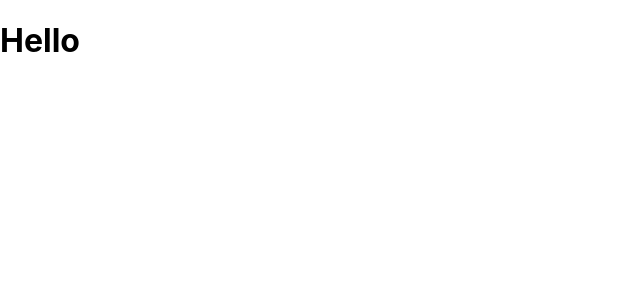
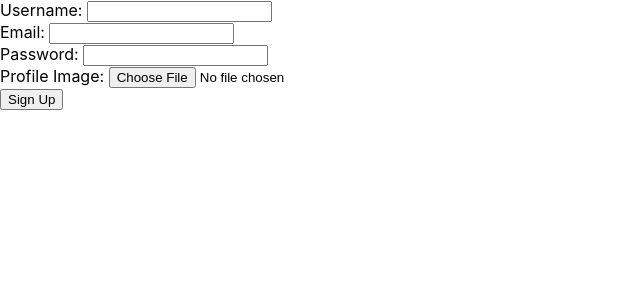
Before and after one commit to siddharth-bhatnagar/reels-clone, a React (Create React App) app: page / in a window 1280 px wide. Shown: the top 300 px of the page, without its empty margins (0-640 px from the left). Built offline with nearby package versions, Linux system fonts and the light colour scheme; no server answers.

Commit message:
[raw] sign up

```diff
--- a/src/App.jsx
+++ b/src/App.jsx
@@ -1,9 +1,13 @@
 import React from 'react';
+import SignUp from './components/SignUp/SignUp';
+import AuthProvider from './context/AuthProvider';
 import './styles/App.css';
 
 function App() {
   return (
-    <h1>Hello</h1>
+    <AuthProvider>
+      <SignUp />
+    </AuthProvider>
   );
 }
 
--- a/src/components/Signup/Signup.jsx
+++ b/src/components/Signup/Signup.jsx
@@ -1,41 +1,101 @@
 import React, { useState, useContext, useEffect } from 'react';
 import { AuthContext } from '../../context/AuthProvider';
+import { storage, database } from '../../firebase';
 
 function Signup() {
 
+    const { signup } = useContext(AuthContext);
     const [name, setName] = useState('');
     const [email, setEmail] = useState('');
     const [password, setPassword] = useState('');
+    const [error, setError] = useState('');
     const [loading, setLoading] = useState(false);
-    const [error, setError] = useState('');
-    const { signup } = useContext(AuthContext);
-    console.log(signup);
+    const [file, setFile] = useState(null);
 
-    const handleSignUp = async (event) => {
-        event.preventDefault();
-        setLoading(true);
-        let res = await signup(email, password);
-        let uid = res.user.uid;
-        console.log(uid);
-        setLoading(false);
+    const handleSubmit = async (e) => {
+        e.preventDefault();
+        try {
+            setLoading(true);
+            let res = await signup(email, password);
+            let uid = res.user.uid;
+            console.log(uid);
+            // Creates user/uid directories and stores file with profileImage name
+            const uploadTaskListener = storage.ref(`/users/${uid}/profileImage`).put(file);
+            // Register three observers:
+            // 1. 'state_changed' observer, called any time the state changes
+            // 2. Error observer, called on failure
+            // 3. Completion observer, called on successful completion
+            // fn1 -> progress tracking
+            // fn2 -> error
+            // fn3 -> success
+            uploadTaskListener.on('state_changed', progressTracker, errorHandler, taskSuccessful);
+
+            function progressTracker(snapshot) {
+                var progress = (snapshot.bytesTransferred / snapshot.totalBytes) * 100;
+                console.log('Upload is ' + progress + '% done');
+            }
+
+            function errorHandler(err) {
+                setError(err);
+                setTimeout(() => setError(''), 2000);
+                setLoading(false);
+            }
+
+            async function taskSuccessful() {
+                let downloadURL = await uploadTaskListener.snapshot.ref.getDownloadURL();
+                console.log(downloadURL);
+                // users -- collection name
+                // uid -- document name
+                // object -- information stored by the document
+                await database.users.doc(uid).set({
+                    email: email,
+                    userID: uid,
+                    username: name,
+                    createdAt: database.getCurrentTimeStamp(),
+                    profileURL: downloadURL,
+                    postIDS: []
+                });
+                setLoading(false);
+                console.log("User has successfully registered!");
+            }
+
+        }
+        catch (err) {
+            setError(err);
+            setTimeout(() => setError(''), 2000);
+            setLoading(false);
+        }
+    }
+
+    const handleFileUpload = (e) => {
+        let file = e.target.files[0];
+
+        if (file != null) {
+            console.log(file);
+            setFile(file);
+        }
     }
 
     return (
         <div>
-            <form onSubmit={handleSignUp} >
+            <form onSubmit={handleSubmit}>
                 <div>
-                    <label htmlFor=''>UserName</label>
-                    <input type='text' value={name} onChange={(e) => setName(e.target.value)} />
+                    <label htmlFor="username">Username: </label>
+                    <input type="text" value={name} onChange={(e) => setName(e.target.value)} />
                 </div>
                 <div>
-                    <label htmlFor=''>Email</label>
-                    <input type='email' value={email} onChange={(e) => setEmail(e.target.value)} />
+                    <label htmlFor="email">Email: </label>
+                    <input type="email" value={email} onChange={(e) => setEmail(e.target.value)} />
                 </div>
                 <div>
-                    <label htmlFor=''>Password</label>
-                    <input type='password' value={password} onChange={(e) => setPassword(e.target.value)} />
+                    <label htmlFor="password">Password: </label>
+                    <input type="password" value={password} onChange={(e) => setPassword(e.target.value)} />
                 </div>
-                <button type='submit' disabled={loading}>SignUp</button>
+                <div>
+                    <label htmlFor="profileImage">Profile Image: </label>
+                    <input type="file" accept="image/*" onChange={handleFileUpload} />
+                </div>
+                <button type="submit" disabled={loading}>Sign Up</button>
             </form>
         </div>
     );
--- a/src/context/AuthProvider.jsx
+++ b/src/context/AuthProvider.jsx
@@ -40,7 +40,7 @@ function AuthProvider({ children }) {
 
     return (
         <AuthContext.Provider value={contextObject}>
-            {loading === false ? children : 'Loading...'}
+            {!loading && children}
         </AuthContext.Provider>
     );
 }
--- a/src/firebase.js
+++ b/src/firebase.js
@@ -2,15 +2,14 @@ import firebase from "firebase";
 import 'firebase/auth';
 import 'firebase/storage';
 import 'firebase/firestore';
-require('dotenv').config();
 
 firebase.initializeApp({
-    apiKey: process.env.API_KEY,
-    authDomain: process.env.AUTH_DOMAIN,
-    projectId: process.env.PROJECT_ID,
-    storageBucket: process.env.STORAGE_BUCKET,
-    messagingSenderId: process.env.SENDER_ID,
-    appId: process.env.APP_ID
+    apiKey: "AIzaSyBLBkx8sFoMLcc7d5Cq0VRFxJoBTh0t0kM",
+    authDomain: "reels-clone-4528d.firebaseapp.com",
+    projectId: "reels-clone-4528d",
+    storageBucket: "reels-clone-4528d.appspot.com",
+    messagingSenderId: "215838351407",
+    appId: "1:215838351407:web:e1dd3729ae93971d6aa6da"
 });
 
 const firestore = firebase.firestore();
@@ -20,5 +19,3 @@ export const database = {
     users: firestore.collection('users'),
     getCurrentTimeStamp: firebase.firestore.FieldValue.serverTimestamp
 };
-
-// export default firebase;
```
Also changed, not shown: 1 other file (tests, documents, lock files or other folders).
